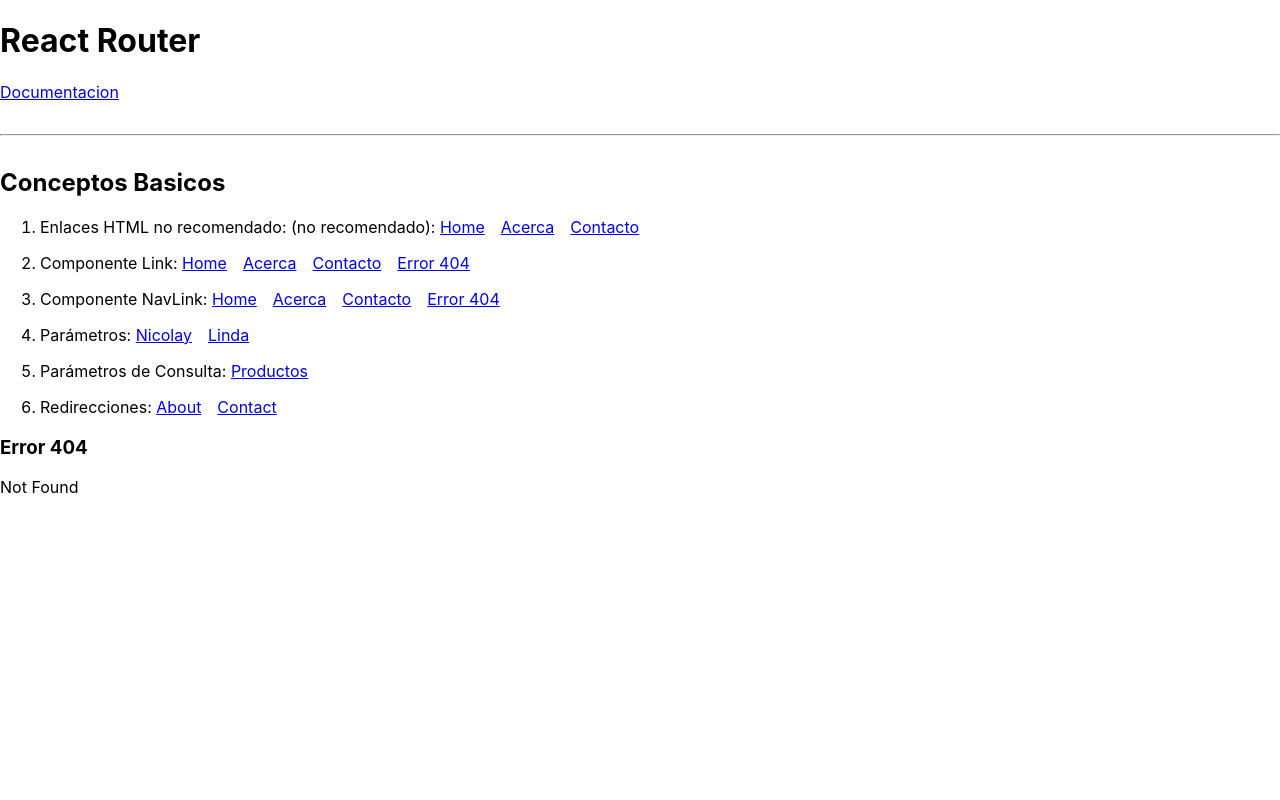
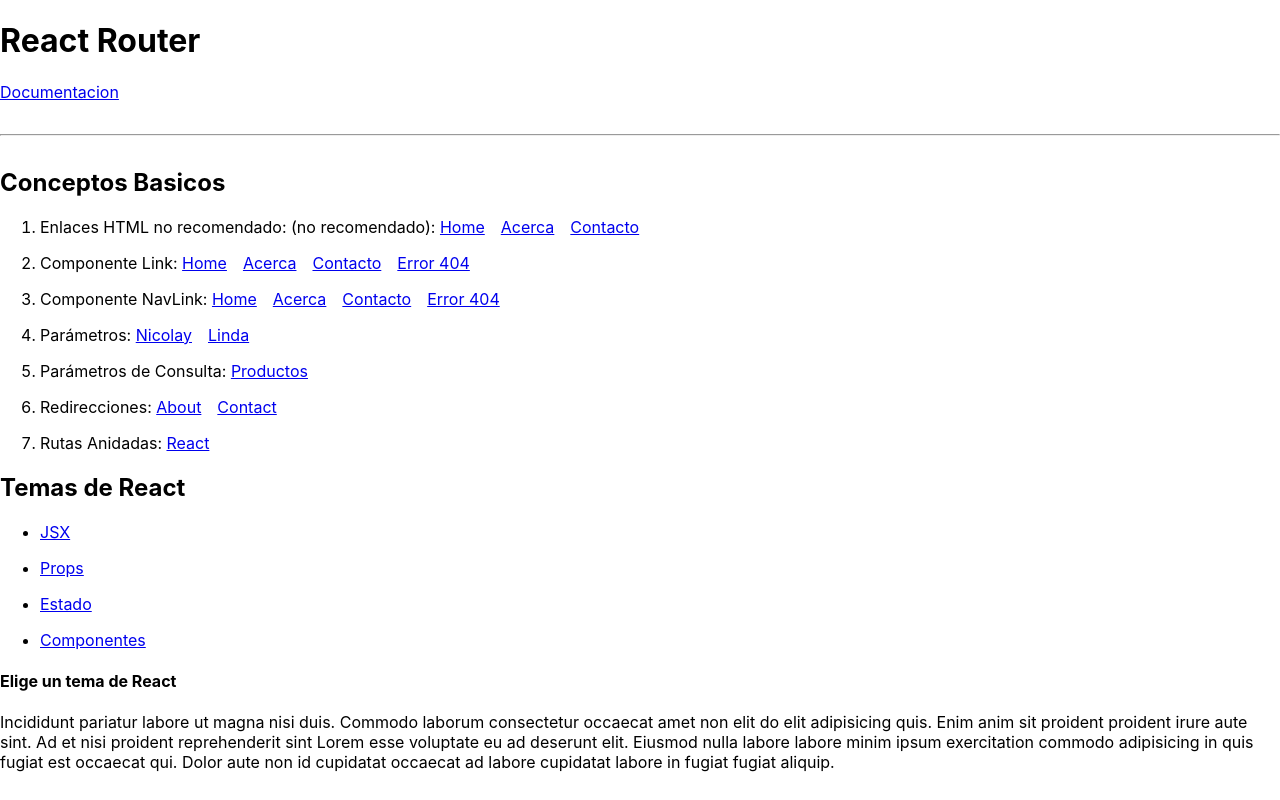
Before and after one commit to nicolaymh/ConceptsRouterV5, a React (Create React App) app: page /react in a window 1280 px wide. Built offline with nearby package versions, Linux system fonts and the light colour scheme; the HTML template or start-up script is replaced by a standard one.

Commit message:
Rutas anidadas (hook useRouteMatch)

```diff
--- a/src/components/ConceptosBasicos.js
+++ b/src/components/ConceptosBasicos.js
@@ -12,6 +12,7 @@
 
 import { Usuario } from '../pages/Usuario';
 import { Productos } from '../pages/Productos';
+import { ReactTopics } from '../pages/ReactTopics';
 
 import '../index.css';
 
@@ -34,7 +35,7 @@
                         component={Usuario}
                     />
 
-                    <Route path='/productos' component={Productos} />
+                    <Route exact path='/productos' component={Productos} />
 
                     <Route exact path='/about'>
                         <Redirect to='/acerca' />
@@ -43,6 +44,8 @@
                         <Redirect to='/contacto' />
                     </Route>
 
+                    <Route path='/react' component={ReactTopics} />
+
                     <Route path='*' component={Error404} />
                 </Switch>
             </Router>
--- a/src/components/MenuConceptos.js
+++ b/src/components/MenuConceptos.js
@@ -52,6 +52,11 @@
                     <Link to='/about'>About</Link>
                     <Link to='/contact'>Contact</Link>
                 </li>
+
+                <li>
+                    <span>Rutas Anidadas: </span>
+                    <Link to='/react'>React</Link>
+                </li>
             </ol>
         </nav>
     );
--- /dev/null
+++ b/src/pages/ReactTopics.js
@@ -0,0 +1,74 @@
+import React from 'react';
+import {
+    Link,
+    Switch,
+    Route,
+    useRouteMatch,
+    useParams,
+} from 'react-router-dom';
+
+const Topic = () => {
+    let { topic } = useParams();
+
+    return (
+        <div>
+            <h4>{topic}</h4>
+            <p>
+                Irure ad fugiat deserunt aliqua. Pariatur reprehenderit
+                voluptate elit ad excepteur sint excepteur eu. Aliquip fugiat
+                sint exercitation mollit incididunt mollit ipsum eiusmod culpa
+                laborum. Nostrud ut sint non magna in commodo nostrud consequat
+                nulla consequat esse sit excepteur. Ut occaecat Lorem aliqua
+                aute sit elit ut mollit pariatur veniam.
+            </p>
+        </div>
+    );
+};
+
+export const ReactTopics = () => {
+    //     let match = useRouteMatch();
+    //     console.log(match);
+    //* Nos permite contruir rutas realtivas<Route>. Mientras que 'url' nos permite construir enlaces relativos <Link> o <NavLink>
+
+    let { url, path } = useRouteMatch();
+
+    return (
+        <div>
+            <h2>Temas de React</h2>
+
+            <ul>
+                <li>
+                    <Link to={`${url}/jsx`}>JSX</Link>
+                </li>
+                <li>
+                    <Link to={`${url}/props`}>Props</Link>
+                </li>
+                <li>
+                    <Link to={`${url}/estado`}>Estado</Link>
+                </li>
+                <li>
+                    <Link to={`${url}/componentes`}>Componentes</Link>
+                </li>
+            </ul>
+
+            <Switch>
+                <Route exact path={path}>
+                    <h4>Elige un tema de React</h4>
+                    <p>
+                        Incididunt pariatur labore ut magna nisi duis. Commodo
+                        laborum consectetur occaecat amet non elit do elit
+                        adipisicing quis. Enim anim sit proident proident irure
+                        aute sint. Ad et nisi proident reprehenderit sint Lorem
+                        esse voluptate eu ad deserunt elit. Eiusmod nulla labore
+                        labore minim ipsum exercitation commodo adipisicing in
+                        quis fugiat est occaecat qui. Dolor aute non id
+                        cupidatat occaecat ad labore cupidatat labore in fugiat
+                        fugiat aliquip.
+                    </p>
+                </Route>
+
+                <Route path={`${path}/:topic`} component={Topic} />
+            </Switch>
+        </div>
+    );
+};
```
